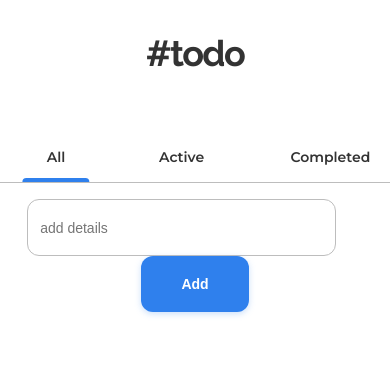
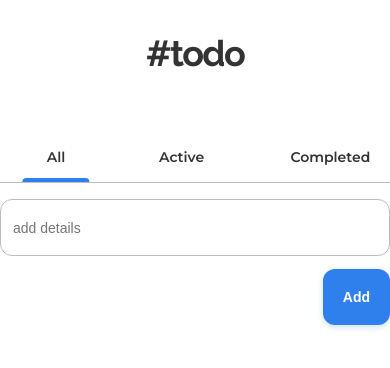
Before and after one commit to HoVanDi/todo_list, a React (Create React App) app: page / in a window 390 px wide. Shown: the top 368 px of the page. Built offline with nearby package versions, Linux system fonts and the light colour scheme.

Commit message:
finish Responsive

```diff
--- a/src/components/ResultComponent/style.module.css
+++ b/src/components/ResultComponent/style.module.css
@@ -107,3 +107,22 @@ button.btn:hover {
 .iconDelete:hover {
   cursor: pointer;
 }
+
+@media (max-width: 768px) {
+  button.btn {
+    width: max-content;
+    margin-top: 70px;
+    padding: 20px 20px;
+    position:absolute;
+    right: 0;
+  }
+
+  input.formControl {
+    width: initial;
+    margin-right: 0;
+  }
+  .form {
+    display: grid;
+    margin-bottom: 90px;
+  }
+}
```
Also changed, not shown: src/App.js (+5 -5 lines), 1 other file (tests, documents, lock files or other folders).
